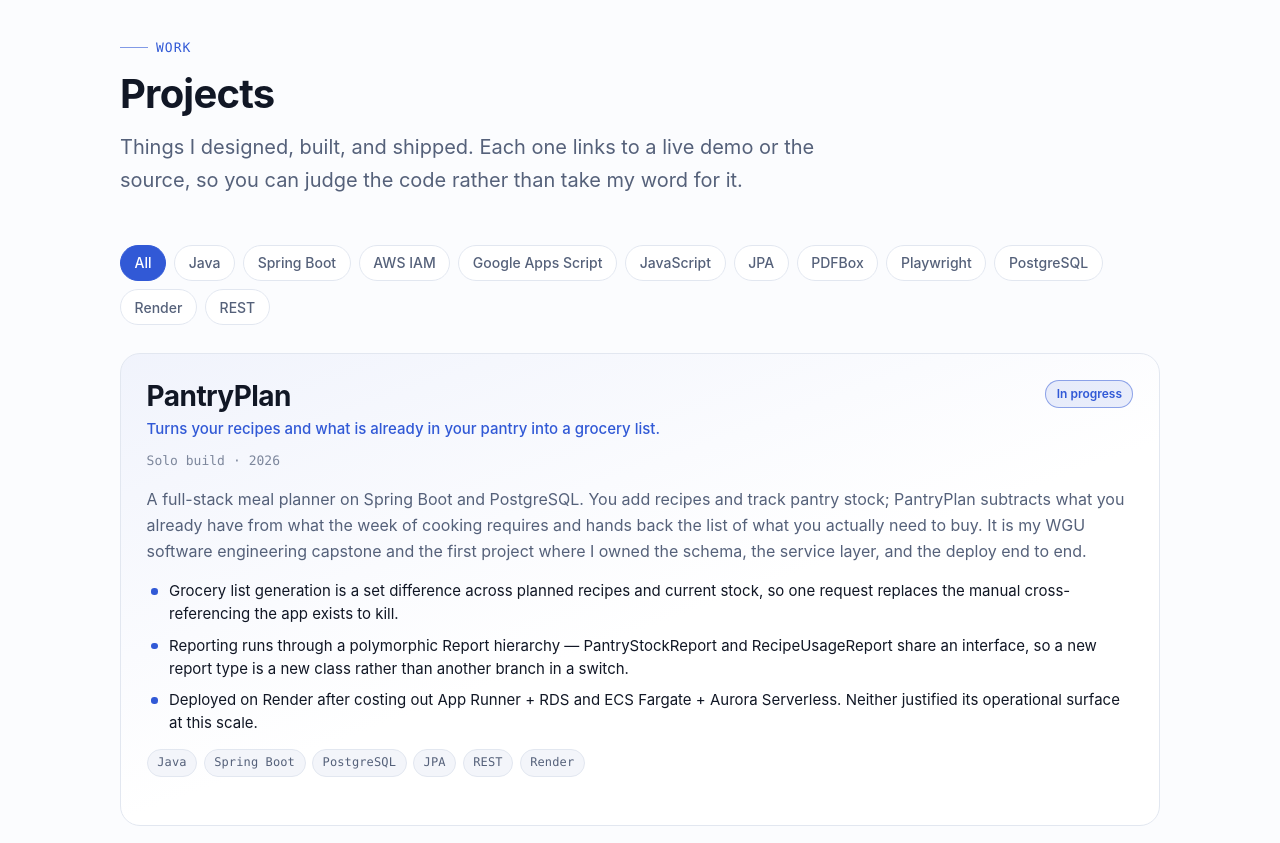
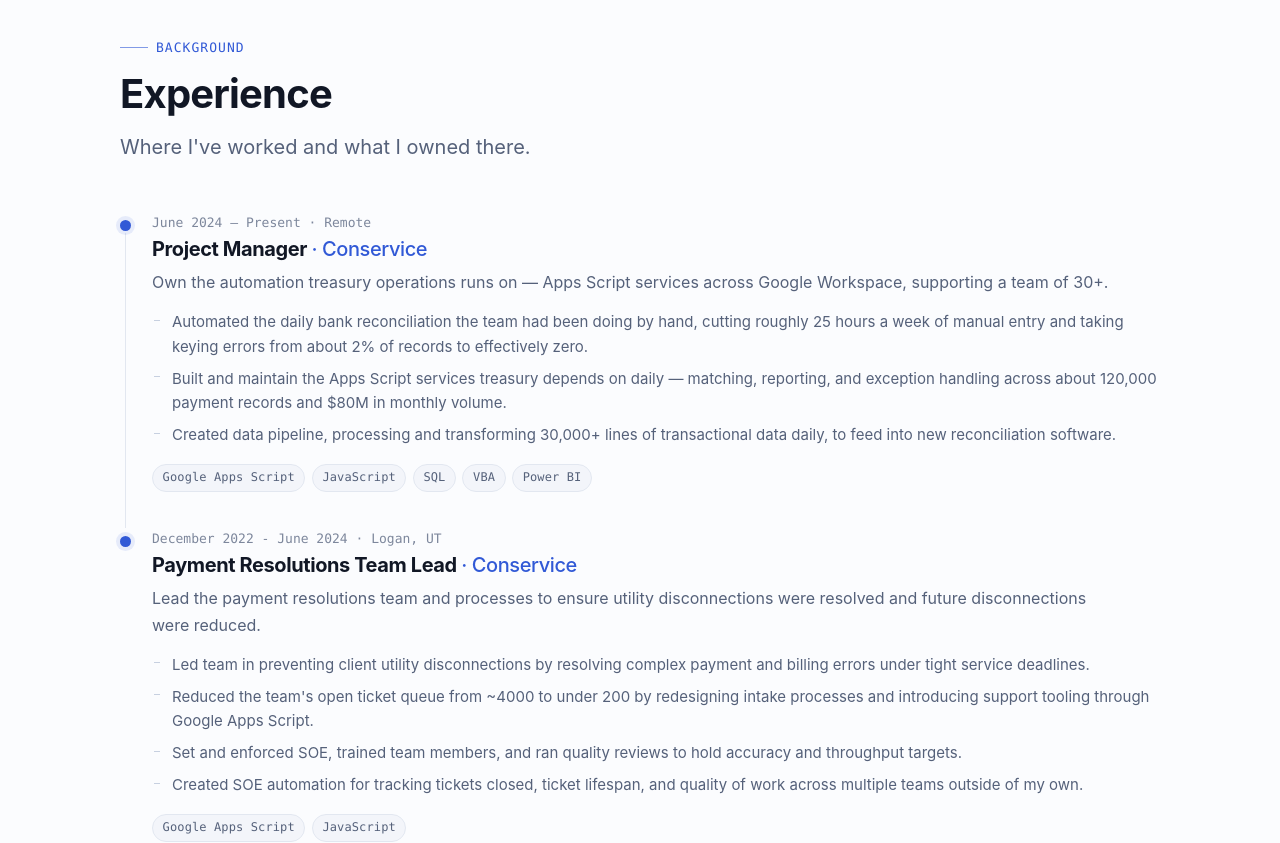
Before and after one commit to bryrichdev/personalProjectsSite, a React (Vite) app: page / in a window 1280 px wide. Shown: the part 1080-1923 px from the top of the page. Built offline with nearby package versions, Linux system fonts and the light colour scheme.

Commit message:
moved experience and added TL experience (#3)

```diff
--- a/src/App.tsx
+++ b/src/App.tsx
@@ -21,9 +21,9 @@ function App() {
     const nav = useMemo<NavItem[]>(
         () =>
             [
+                hasExperience ? { id: 'experience', label: 'Experience' } : null,
                 { id: 'projects', label: 'Projects' },
                 hasSkills ? { id: 'skills', label: 'Skills' } : null,
-                hasExperience ? { id: 'experience', label: 'Experience' } : null,
                 { id: 'about', label: 'About' },
                 { id: 'contact', label: 'Contact' },
             ].filter((item): item is NavItem => item !== null),
@@ -48,9 +48,9 @@ function App() {
 
             <main id="main">
                 <Hero content={content} />
+                {hasExperience && <Experience entries={content.experience} />}
                 <Projects projects={content.projects} />
                 {hasSkills && <Skills groups={content.skills} />}
-                {hasExperience && <Experience entries={content.experience} />}
                 <About
                     paragraphs={content.about}
                     name={content.name}
--- a/src/content.ts
+++ b/src/content.ts
@@ -63,7 +63,7 @@ export const content: SiteContent = {
         {
             role: 'Project Manager',
             org: 'Conservice',
-            period: 'March 2023 — Present',
+            period: 'June 2024 — Present',
             location: 'Remote',
             summary:
                 'Own the automation treasury operations runs on — Apps Script services across ' +
@@ -75,6 +75,19 @@ export const content: SiteContent = {
                 'Created data pipeline, processing and transforming 30,000+ lines of transactional data daily, to feed into new reconciliation software.',
             ],
             tech: ['Google Apps Script', 'JavaScript', 'SQL', 'VBA', 'Power BI'],
+        },
+        {
+            role: 'Payment Resolutions Team Lead',
+            org: 'Conservice',
+            period: 'December 2022 - June 2024',
+            location: 'Logan, UT',
+            summary: 'Lead the payment resolutions team and processes to ensure utility disconnections were resolved and future disconnections were reduced.',
+            points: ['Led team in preventing client utility disconnections by resolving complex payment and billing errors under tight service deadlines.',
+                "Reduced the team's open ticket queue from ~4000 to under 200 by redesigning intake processes and introducing support tooling through Google Apps Script.",
+                'Set and enforced SOE, trained team members, and ran quality reviews to hold accuracy and throughput targets.',
+                'Created SOE automation for tracking tickets closed, ticket lifespan, and quality of work across multiple teams outside of my own.',
+            ],
+            tech: ['Google Apps Script', 'JavaScript']
         },
     ],
 
```
